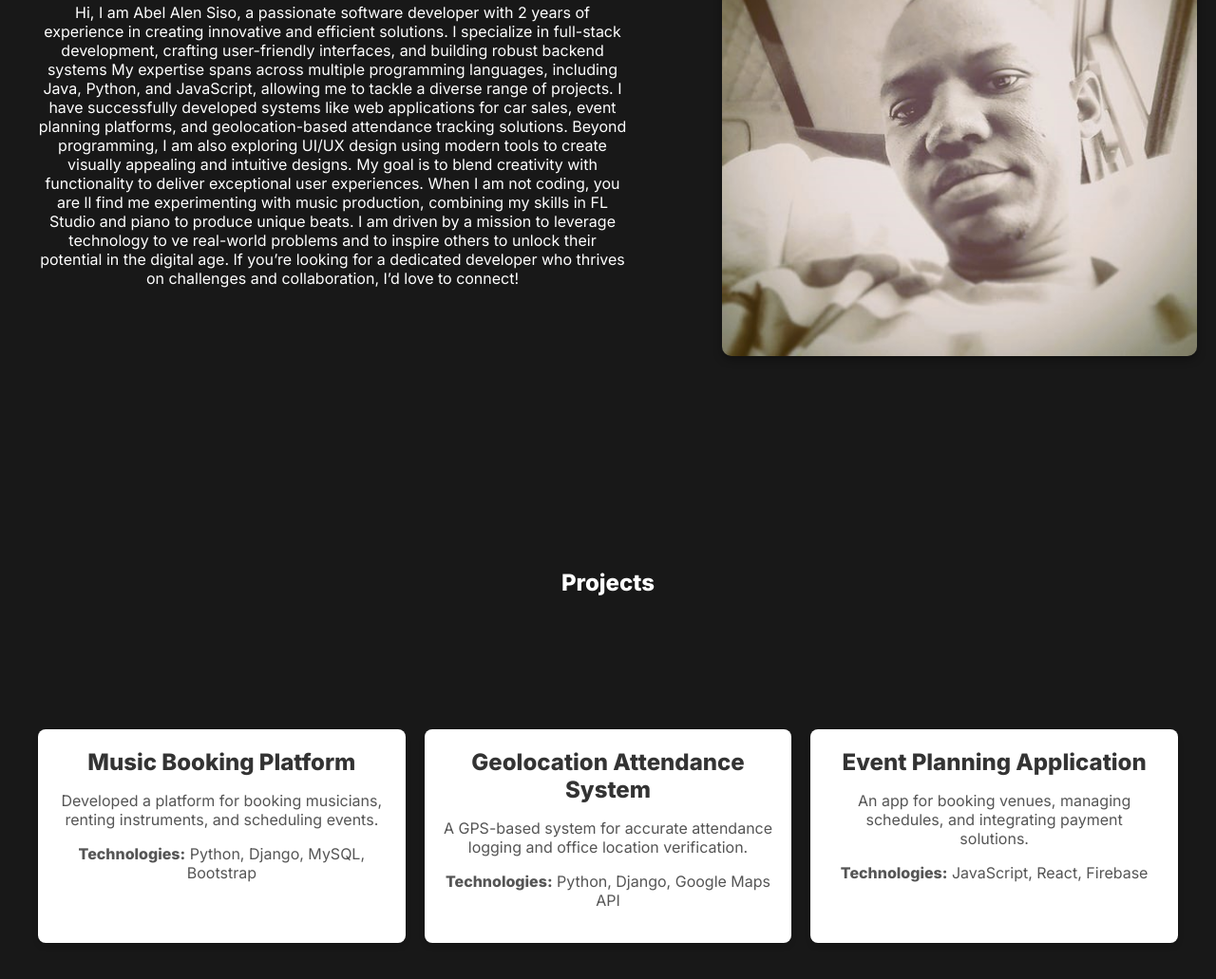
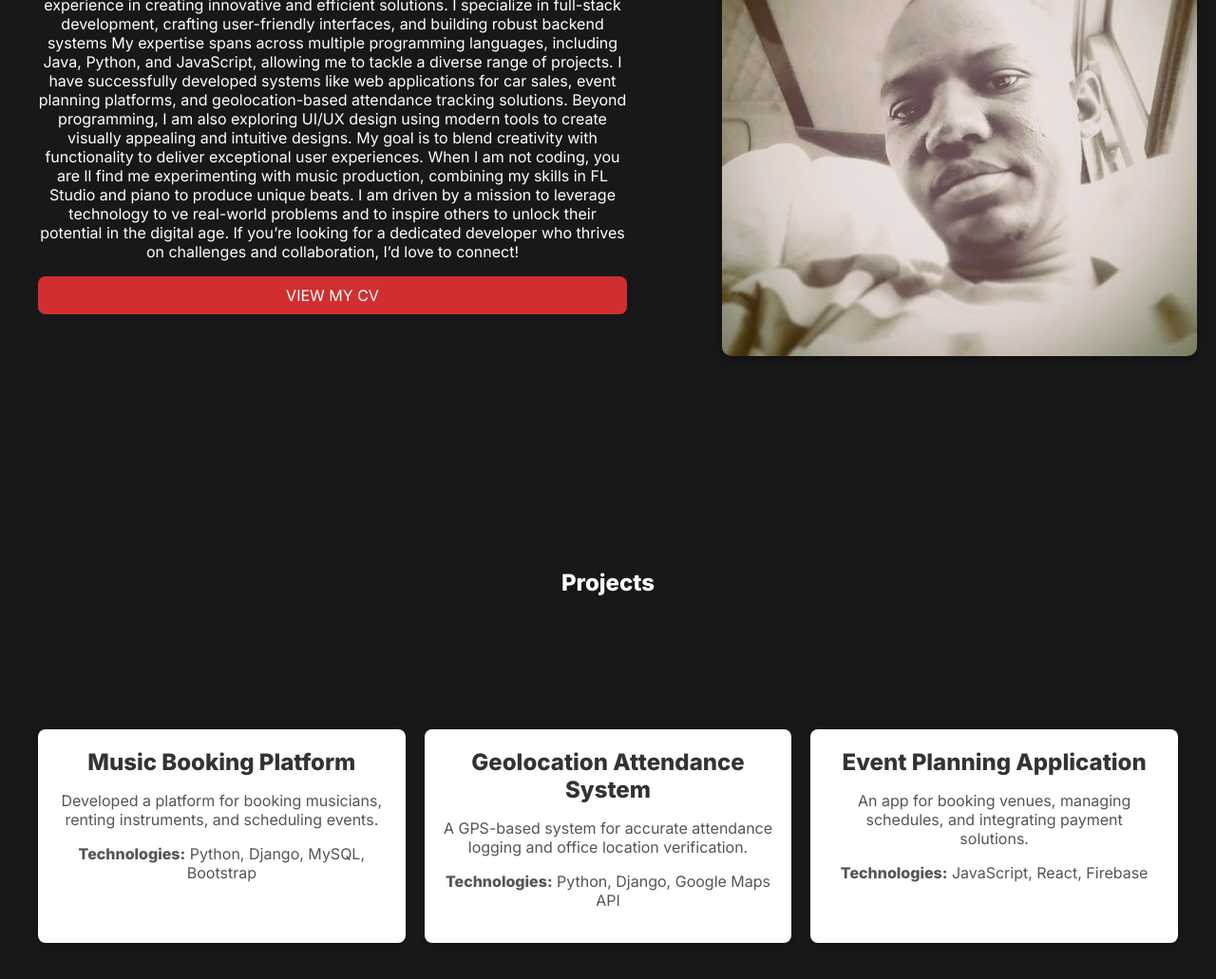
Before and after one commit to abdrummer/my-portfolio, a plain HTML site: page index.html in a window 1280 px wide. Shown: the part 1025-2056 px from the top of the page at 95% size. Drawn offline with Linux system fonts and the light colour scheme.

Commit message:
index.html

```diff
--- a/index.html
+++ b/index.html
@@ -45,6 +45,10 @@
                 I am driven by a mission to leverage technology to ve real-world problems
                  and to inspire others to unlock their potential in the digital age. If you’re
                   looking for a dedicated developer who thrives on challenges and collaboration, I’d love to connect!
+
+                 <div style="background-color: rgb(209, 47, 47); padding :10px; border-radius: 8px;">
+                <a href="./Modern Minimalist CV Resume.pdf"> VIEW MY CV </a>
+               </div>
             </p>
 
         </div>
```
